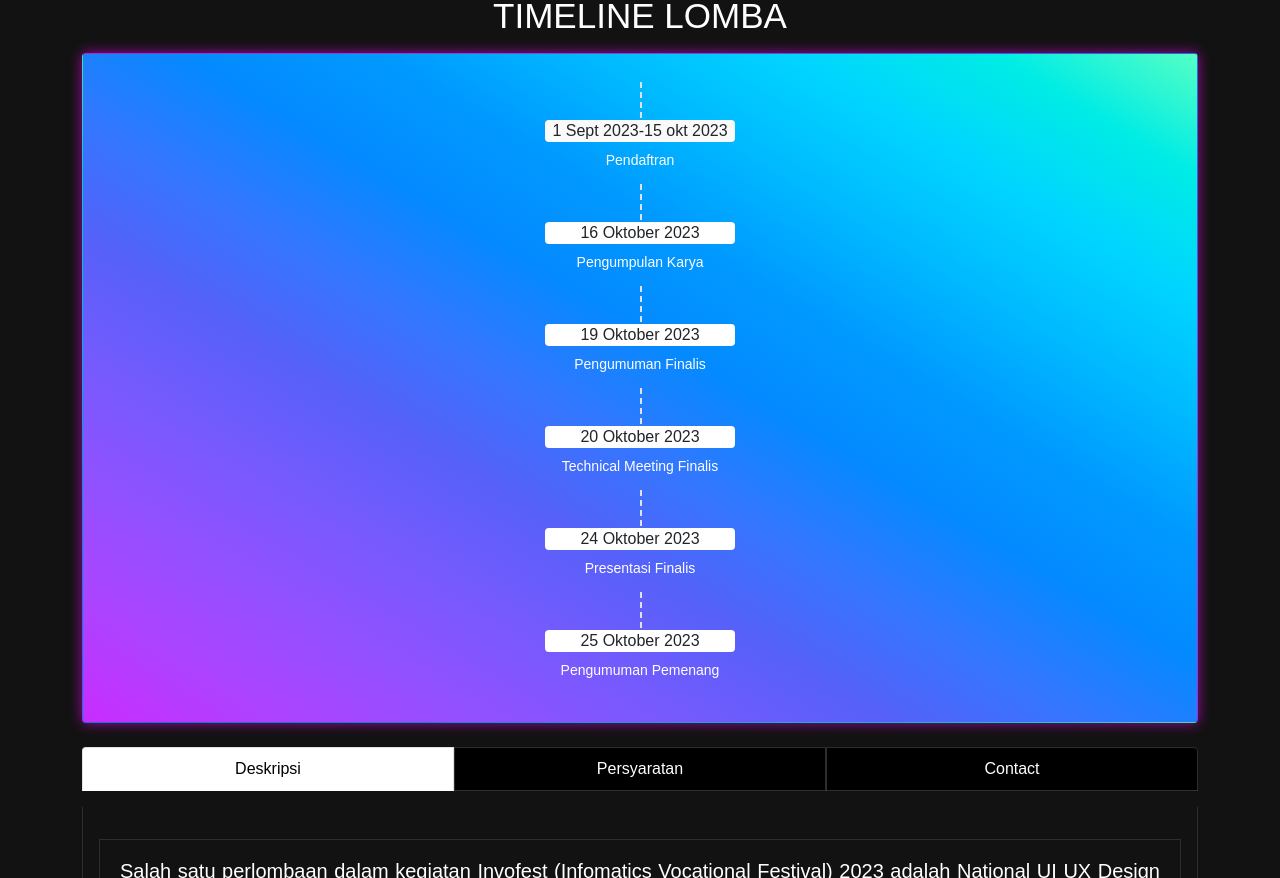
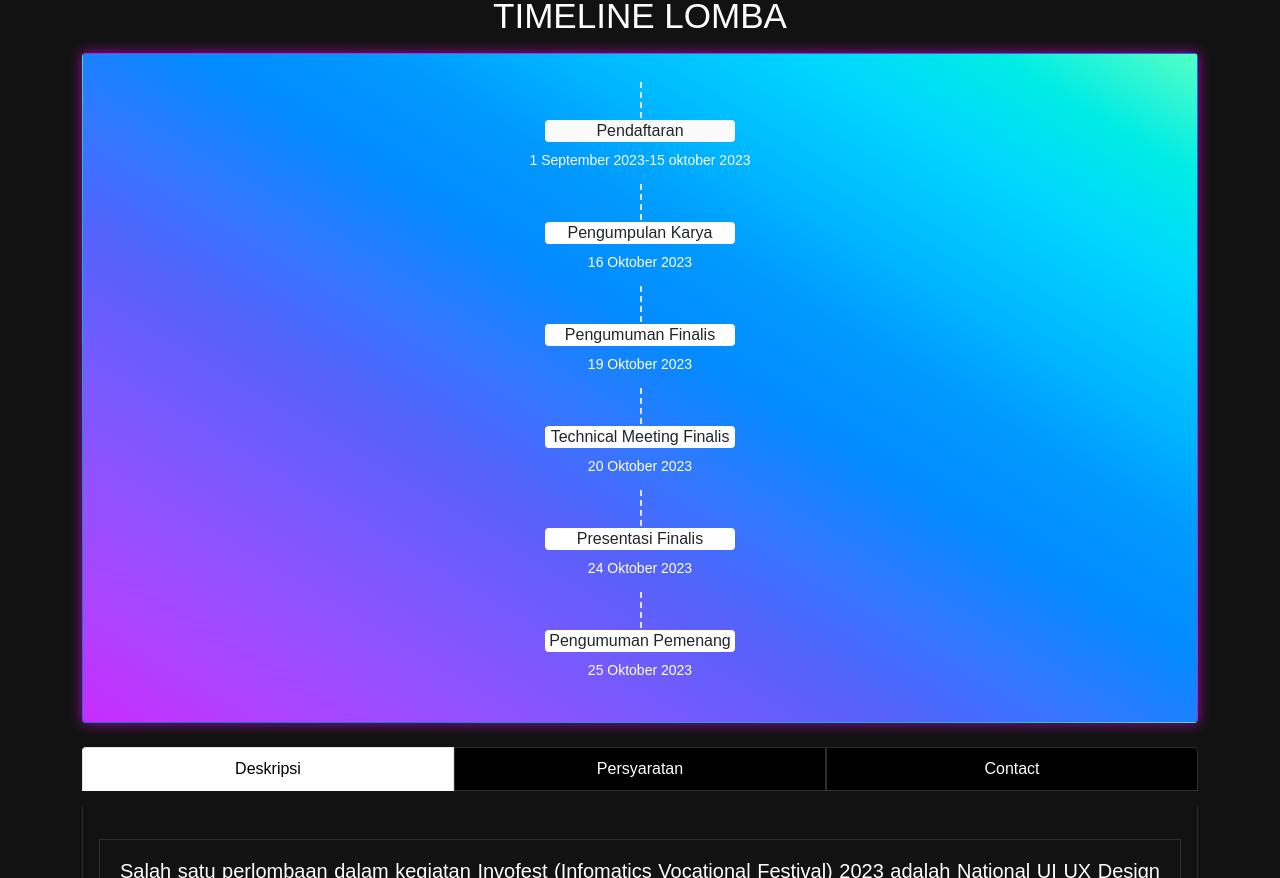
Before and after one commit to INVOFEST-PHB/dev_invofest23, a React (Create React App) app: page /competition/web-desain in a window 1280 px wide. Shown: the part 560-1438 px from the top of the page. Built offline with nearby package versions, Linux system fonts and the light colour scheme; no server answers.

Commit message:
fixing desc

```diff
--- a/src/pages/competition/CompetitionSoftware.jsx
+++ b/src/pages/competition/CompetitionSoftware.jsx
@@ -1,10 +1,10 @@
-import React, { Component } from 'react';
-import Navbars from '../../component/Navbars';
-import BannerAcara from '../../component/banner/BannerAcara';
-import Footer from '../../component/Footer';
-import TimelineCompetition from '../../component/card/timeline/TimelineCompetition';
-import TabsAcara from '../../component/acara/TabsAcara';
-import Sponsor from '../../component/LandingPage/Sponsor';
+import React, { Component } from "react";
+import Navbars from "../../component/Navbars";
+import BannerAcara from "../../component/banner/BannerAcara";
+import Footer from "../../component/Footer";
+import TimelineCompetition from "../../component/card/timeline/TimelineCompetition";
+import TabsAcara from "../../component/acara/TabsAcara";
+import Sponsor from "../../component/LandingPage/Sponsor";
 
 class CompentitionSoftware extends Component {
   render() {
@@ -27,28 +27,28 @@ class CompentitionSoftware extends Component {
                     <ul className="list-inline events">
                       <TimelineCompetition
                         // 1
-                              tanggal1="1 Sept 2023-15 okt 2023"
-                              nameTime1="Pendaftran"
+                        tanggal1="Pendaftaran"
+                        nameTime1="1 September 2023-15 oktober 2023"
                         descTime1="Ayo tunjukan skill Kalian!!"
                         // 2
-                              tanggal2="16 Oktober 2023"
-                              nameTime2="Pengumpulan Karya"
+                        tanggal2="Pengumpulan Karya"
+                        nameTime2="16 Oktober 2023"
                         descTime2="Ayo Pertunjakn skill Kalian!!"
                         // 3
-                              tanggal3="19 Oktober 2023"
-                              nameTime3="Pengumuman Finalis"
+                        tanggal3="Pengumuman Finalis"
+                        nameTime3="19 Oktober 2023"
                         descTime3="Ayo Pertunjakn skill Kalian!!"
                         // 4
-                              tanggal4="20 Oktober 2023"
-                              nameTime4="Technical Meeting Finalis"
+                        tanggal4="Technical Meeting Finalis"
+                        nameTime4="20 Oktober 2023"
                         descTime4="Ayo Pertunjakn skill Kalian!!"
                         // 5
-                              tanggal5="24 Oktober 2023"
-                              nameTime5="Presentasi Finalis"
+                        tanggal5="Presentasi Finalis"
+                        nameTime5="24 Oktober 2023"
                         descTime5="Ayo Pertunjakn skill Kalian!!"
                         // 6
-                              tanggal6="25 Oktober 2023"
-                              nameTime6="Pengumuman Pemenang"
+                        tanggal6="Pengumuman Pemenang"
+                        nameTime6="25 Oktober 2023"
                         descTime6="Ayo Pertunjakn skill Kalian!!"
                       />
                     </ul>
@@ -93,7 +93,6 @@ class CompentitionSoftware extends Component {
                 OVO (081919008338) a.n Nurul Febi Anisa"
             li7="Peserta harus mengikuti seluruh rangkaian acara, prosedur, dan
                 ketentuan perlombaan."
-
             contact="Contact"
             contact1="Abdul Muhith Nawawi (+62 899-6071-414)"
             contact2="Filamsi Mabda G (+62 858-5368-5622)"
--- a/src/pages/competition/CompetitionWebDesain.jsx
+++ b/src/pages/competition/CompetitionWebDesain.jsx
@@ -27,28 +27,28 @@ class CompetitionWebDesain extends Component {
                     <ul className="list-inline events">
                       <TimelineCompetition
                         // 1
-                        tanggal1="1 Sept 2023-15 okt 2023"
-                        nameTime1="Pendaftran"
+                        tanggal1="Pendaftaran"
+                        nameTime1="1 September 2023-15 oktober 2023"
                         descTime1="Ayo tunjukan skill Kalian!!"
                         // 2
-                        tanggal2="16 Oktober 2023"
-                        nameTime2="Pengumpulan Karya"
+                        tanggal2="Pengumpulan Karya"
+                        nameTime2="16 Oktober 2023"
                         descTime2="Ayo Pertunjakn skill Kalian!!"
                         // 3
-                        tanggal3="19 Oktober 2023"
-                        nameTime3="Pengumuman Finalis"
+                        tanggal3="Pengumuman Finalis"
+                        nameTime3="19 Oktober 2023"
                         descTime3="Ayo Pertunjakn skill Kalian!!"
                         // 4
-                        tanggal4="20 Oktober 2023"
-                        nameTime4="Technical Meeting Finalis"
+                        tanggal4="Technical Meeting Finalis"
+                        nameTime4="20 Oktober 2023"
                         descTime4="Ayo Pertunjakn skill Kalian!!"
                         // 5
-                        tanggal5="24 Oktober 2023"
-                        nameTime5="Presentasi Finalis"
+                        tanggal5="Presentasi Finalis"
+                        nameTime5="24 Oktober 2023"
                         descTime5="Ayo Pertunjakn skill Kalian!!"
                         // 6
-                        tanggal6="25 Oktober 2023"
-                        nameTime6="Pengumuman Pemenang"
+                        tanggal6="Pengumuman Pemenang"
+                        nameTime6="25 Oktober 2023"
                         descTime6="Ayo Pertunjakn skill Kalian!!"
                       />
                     </ul>
--- a/src/pages/competition/CompetitonUiUx.jsx
+++ b/src/pages/competition/CompetitonUiUx.jsx
@@ -29,7 +29,7 @@ class CompetitonUiUx extends Component {
                     <ul className="list-inline events">
                       <TimelineCompetition
                         // 1
-                        tanggal1="pendaftran"
+                        tanggal1="pendaftaran"
                         nameTime1="1 September - 15 Oktober 2023"
                         // 2
                         tanggal2="Pengumpulan Karya"
@@ -38,11 +38,12 @@ class CompetitonUiUx extends Component {
                         tanggal3="Pengumuman Finalis"
                         nameTime3=" 19 Oktober 2023"
                         // 4
-                        tanggal4="Technical Meeting FInalis"
+                        tanggal4="Technical Meeting Finalis"
                         nameTime4="20 Oktober 2023"
                         // 5
                         tanggal5="Presentasi Finalis"
                         nameTime5="24 Oktober 2023"
+                        // 6
                         tanggal6="Pengumuman Juara"
                         nameTime6="25 Oktober 2023"
                       />
```
Lines whose indentation alone changed are shown as unchanged.
